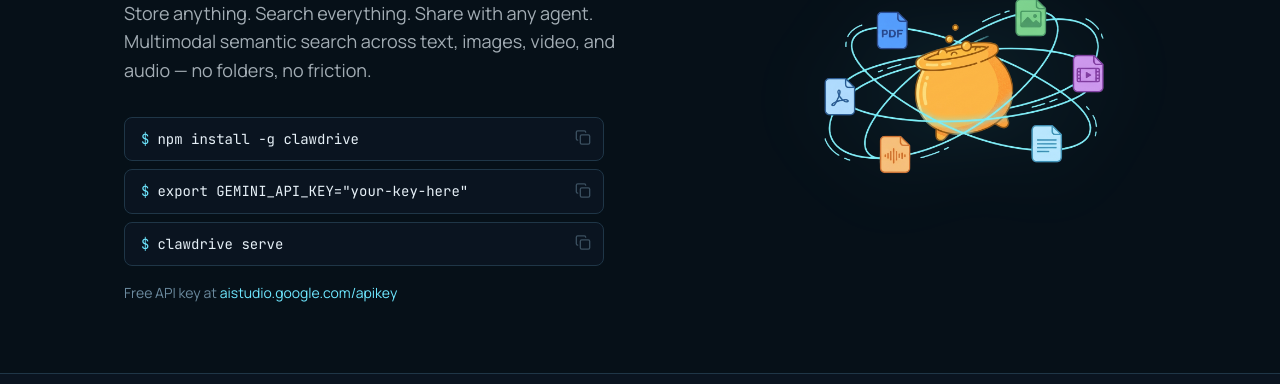
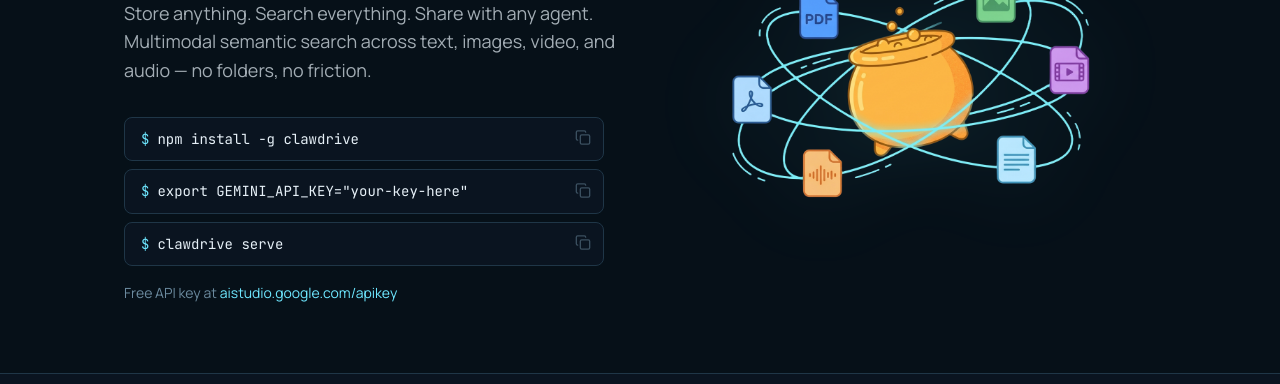
Before and after one commit to Hyper3Labs/cdrive-landing, an Astro site: page / in a window 1280 px wide. Shown: the part 277-661 px from the top of the page. Built offline with nearby package versions, Linux system fonts and the light colour scheme; Astro itself is replaced by a stand-in of ours.

Commit message:
style: give hero visual 50% width for larger illustration

```diff
--- a/src/styles/global.css
+++ b/src/styles/global.css
@@ -113,8 +113,8 @@ code, pre { font-family: "JetBrains Mono", "Fira Code", monospace; }
   max-width: 1080px; margin: 0 auto; padding: 0 24px;
   display: flex; align-items: center; gap: 48px;
 }
-.hero-text { flex: 0 0 58%; }
-.hero-visual { flex: 1; display: flex; justify-content: center; align-items: center; position: relative; }
+.hero-text { flex: 1 1 50%; }
+.hero-visual { flex: 1 1 50%; display: flex; justify-content: center; align-items: center; position: relative; }
 .hero-eyebrow {
   font-size: 12px; font-weight: 600; text-transform: uppercase;
   letter-spacing: 0.12em; color: var(--cyan-pulse); margin-bottom: 20px;
```
